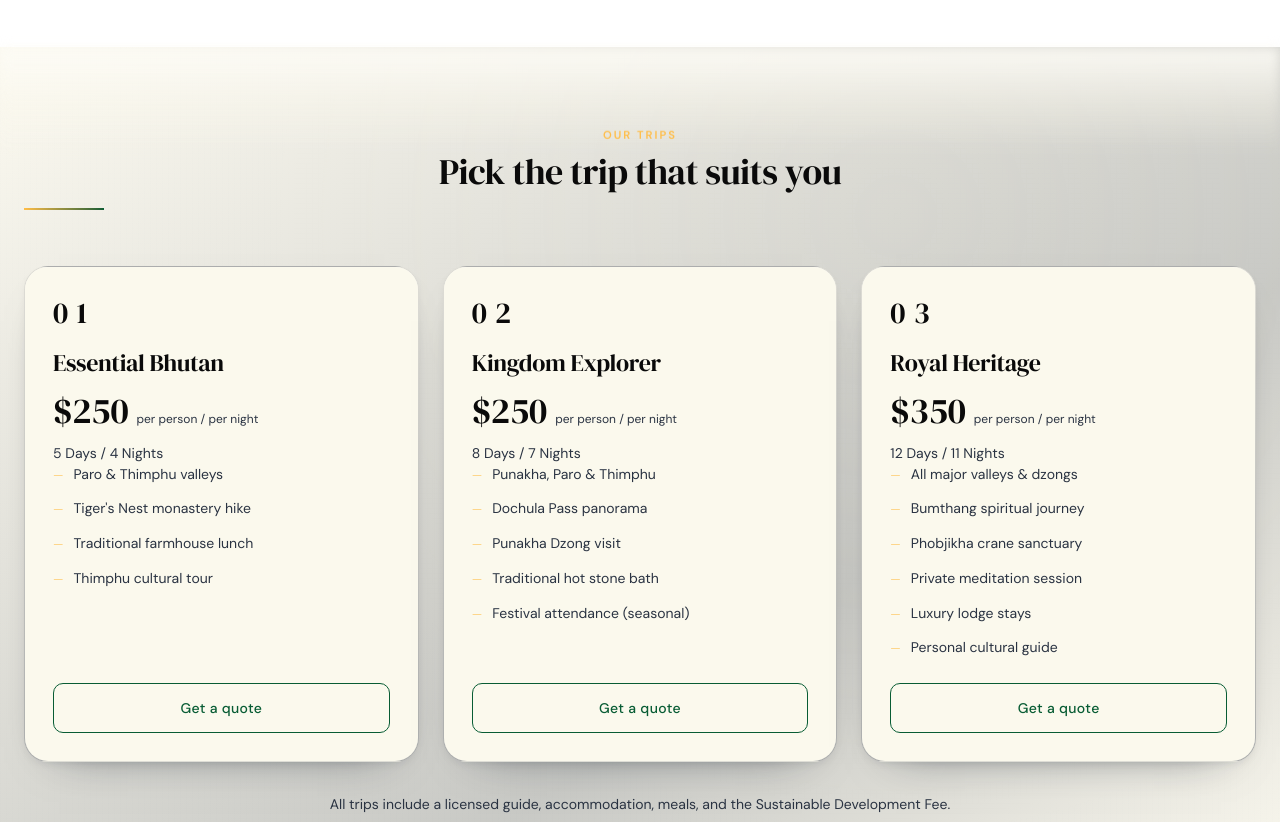
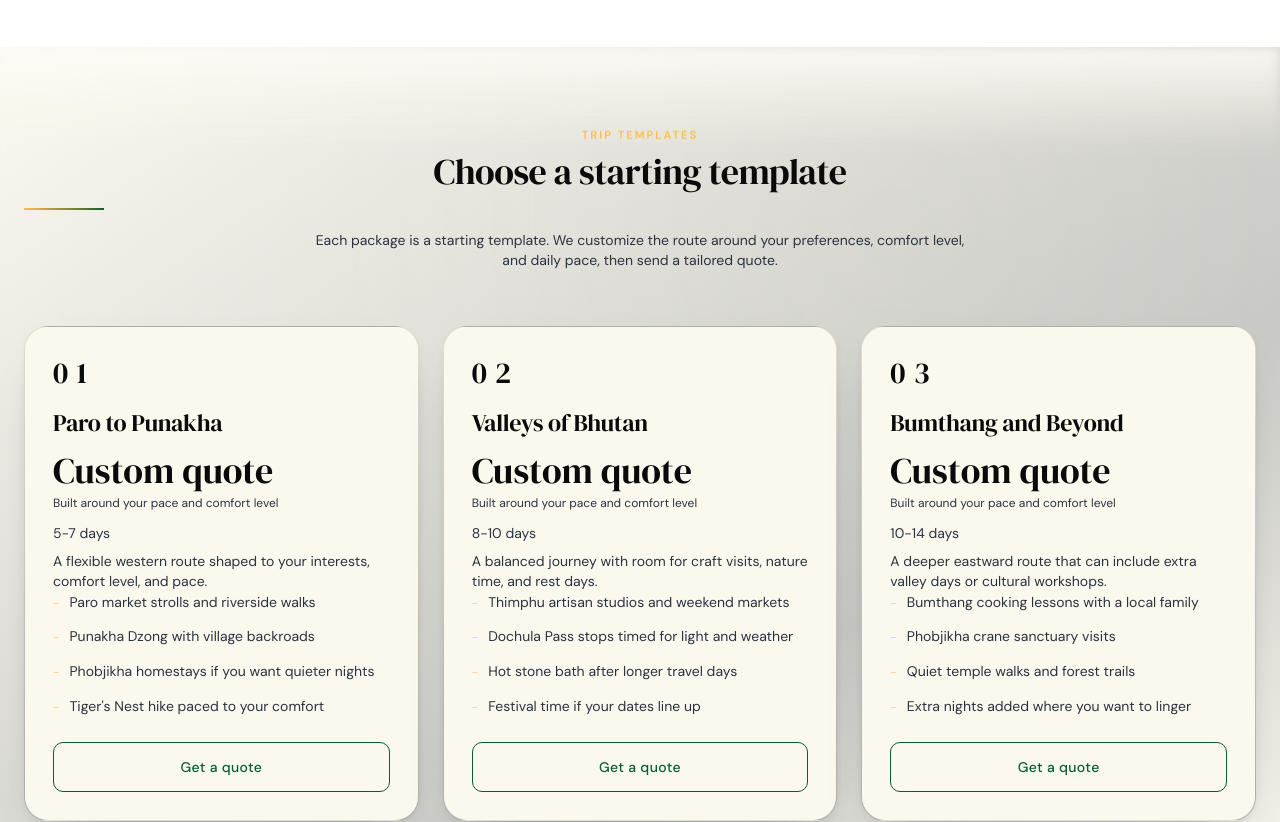
Before and after one commit to Kzoeps/bhutan-stainless-travels, a Next.js app: page / in a window 1280 px wide. Shown: the part 3900-4722 px from the top of the page. Built offline with nearby package versions, Linux system fonts and the light colour scheme.

Commit message:
Update packages copy for custom quotes (stanlee-02p.4)

```diff
--- a/components/pathfinder/packages-section.tsx
+++ b/components/pathfinder/packages-section.tsx
@@ -2,43 +2,40 @@ import * as React from "react"
 
 const packages = [
   {
-    title: "Essential Bhutan",
-    duration: "5 Days / 4 Nights",
-    price: "$250",
-    priceNote: "per person / per night",
+    title: "Paro to Punakha",
+    duration: "5-7 days",
+    summary:
+      "A flexible western route shaped to your interests, comfort level, and pace.",
     highlights: [
-      "Paro & Thimphu valleys",
-      "Tiger's Nest monastery hike",
-      "Traditional farmhouse lunch",
-      "Thimphu cultural tour",
+      "Paro market strolls and riverside walks",
+      "Punakha Dzong with village backroads",
+      "Phobjikha homestays if you want quieter nights",
+      "Tiger's Nest hike paced to your comfort",
     ],
   },
   {
-    title: "Kingdom Explorer",
-    duration: "8 Days / 7 Nights",
-    price: "$250",
-    priceNote: "per person / per night",
+    title: "Valleys of Bhutan",
+    duration: "8-10 days",
+    summary:
+      "A balanced journey with room for craft visits, nature time, and rest days.",
     highlights: [
-      "Punakha, Paro & Thimphu",
-      "Dochula Pass panorama",
-      "Punakha Dzong visit",
-      "Traditional hot stone bath",
-      "Festival attendance (seasonal)",
+      "Thimphu artisan studios and weekend markets",
+      "Dochula Pass stops timed for light and weather",
+      "Hot stone bath after longer travel days",
+      "Festival time if your dates line up",
     ],
     featured: true,
   },
   {
-    title: "Royal Heritage",
-    duration: "12 Days / 11 Nights",
-    price: "$350",
-    priceNote: "per person / per night",
+    title: "Bumthang and Beyond",
+    duration: "10-14 days",
+    summary:
+      "A deeper eastward route that can include extra valley days or cultural workshops.",
     highlights: [
-      "All major valleys & dzongs",
-      "Bumthang spiritual journey",
-      "Phobjikha crane sanctuary",
-      "Private meditation session",
-      "Luxury lodge stays",
-      "Personal cultural guide",
+      "Bumthang cooking lessons with a local family",
+      "Phobjikha crane sanctuary visits",
+      "Quiet temple walks and forest trails",
+      "Extra nights added where you want to linger",
     ],
   },
 ]
@@ -62,18 +59,26 @@ const PackagesSection = () => {
             className="reveal font-body text-gold eyebrow-compact mb-2"
             style={{ "--reveal-delay": "0" } as React.CSSProperties}
           >
-            Our trips
+            Trip templates
           </p>
           <h2
             className="reveal font-display mb-3 text-3xl text-foreground md:text-4xl"
             style={{ "--reveal-delay": "1" } as React.CSSProperties}
           >
-            Pick the trip that suits you
+            Choose a starting template
           </h2>
           <div
             className="reveal bhutan-divider mt-4 w-20"
             style={{ "--reveal-delay": "2" } as React.CSSProperties}
           />
+          <p
+            className="reveal font-body text-slate mx-auto mt-5 max-w-2xl text-sm"
+            style={{ "--reveal-delay": "3" } as React.CSSProperties}
+          >
+            Each package is a starting template. We customize the route around
+            your preferences, comfort level, and daily pace, then send a
+            tailored quote.
+          </p>
         </div>
 
         <div className="grid gap-6 md:grid-cols-3">
@@ -93,16 +98,19 @@ const PackagesSection = () => {
                   <h3 className="font-display text-xl text-card-foreground sm:text-2xl">
                     {pkg.title}
                   </h3>
-                  <div className="mt-3 flex flex-wrap items-baseline gap-2">
-                    <span className="font-display text-2xl text-foreground sm:text-3xl md:text-4xl">
-                      {pkg.price}
-                    </span>
-                    <span className="font-body text-slate text-[11px] sm:text-xs">
-                      {pkg.priceNote}
-                    </span>
+                  <div className="mt-3 space-y-1">
+                    <p className="font-display text-2xl text-foreground sm:text-3xl md:text-4xl">
+                      Custom quote
+                    </p>
+                    <p className="font-body text-slate text-[11px] sm:text-xs">
+                      Built around your pace and comfort level
+                    </p>
                   </div>
                   <p className="font-body text-slate mt-3 text-xs sm:text-sm">
                     {pkg.duration}
+                  </p>
+                  <p className="font-body text-slate mt-2 text-xs sm:text-sm">
+                    {pkg.summary}
                   </p>
 
                   <ul className="mb-6 flex-1 space-y-3">
@@ -112,7 +120,7 @@ const PackagesSection = () => {
                         className="font-body text-slate flex items-start gap-2.5 text-xs leading-relaxed sm:text-sm"
                       >
                         <span className="text-gold mt-1 text-xs opacity-70">
-                          —
+                          -
                         </span>
                         {highlight}
                       </li>
```
